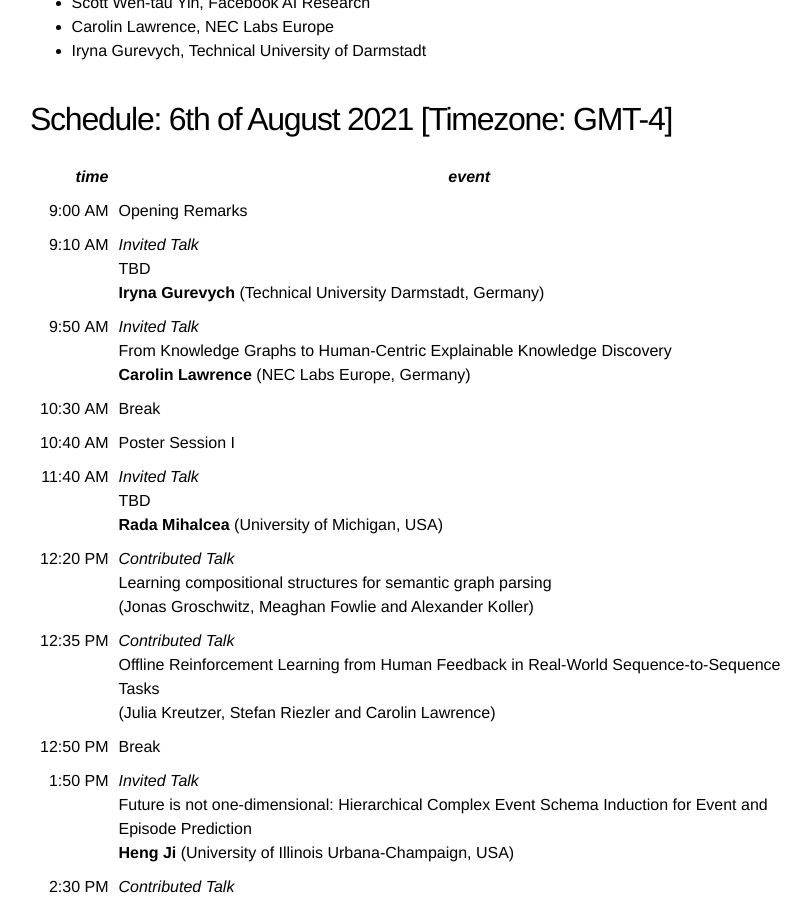
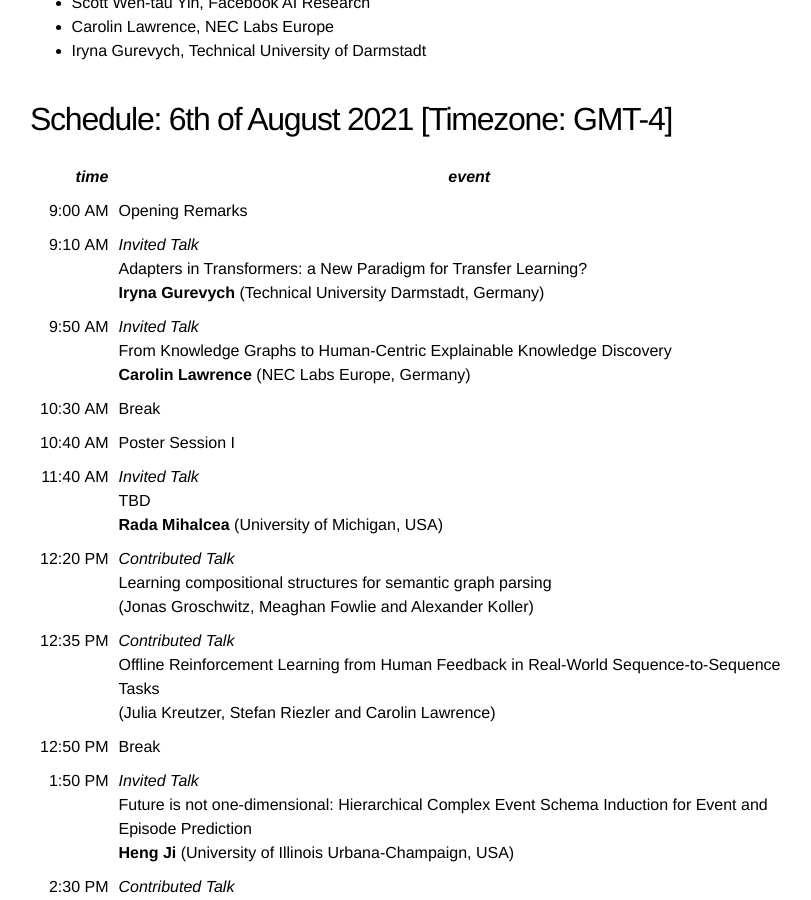
Before and after one commit to structuredprediction/structuredprediction.github.io, a Jekyll site: the page built from SPNLP21/3_schedule.md, in a window 1280 px wide and 900 px high, scrolled down 354 px. Shown: the whole window, without its empty margins (210-1021 px from the left). Built offline with Jekyll 4.4.1, drawn with Linux system fonts in a browser that asks for light colours.

Commit message:
Update 3_schedule.md

```diff
--- a/SPNLP21/3_schedule.md
+++ b/SPNLP21/3_schedule.md
@@ -20,7 +20,7 @@ name: 3
 |_time_| _event_|
 |-----:|-------|
 |  9:00&nbsp;AM | Opening Remarks |
-|  9:10&nbsp;AM | _Invited Talk_<br/>TBD<br/>**Iryna Gurevych** (Technical University Darmstadt, Germany) |
+|  9:10&nbsp;AM | _Invited Talk_<br/>Adapters in Transformers: a New Paradigm for Transfer Learning?<br/>**Iryna Gurevych** (Technical University Darmstadt, Germany) |
 |  9:50&nbsp;AM | _Invited Talk_<br/>From Knowledge Graphs to Human-Centric Explainable Knowledge Discovery<br/>**Carolin Lawrence** (NEC Labs Europe, Germany) |
 | 10:30&nbsp;AM |  Break |
 | 10:40&nbsp;AM |  Poster Session I |
```
